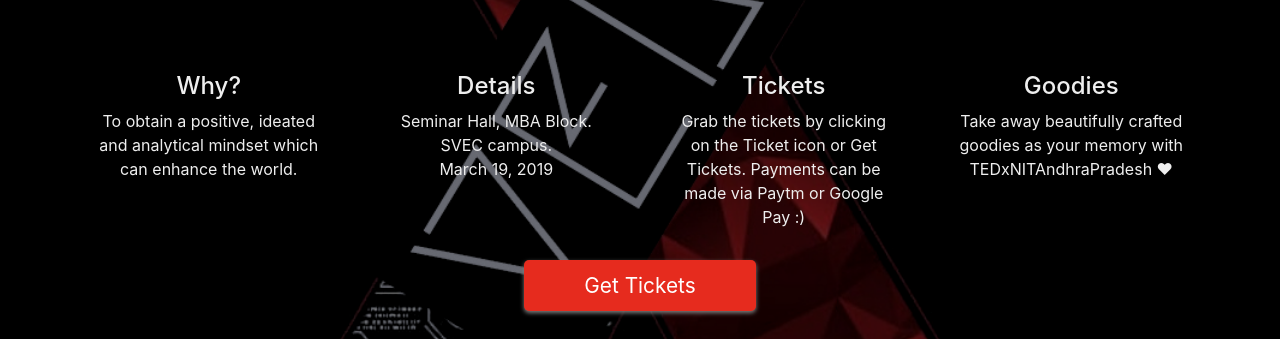
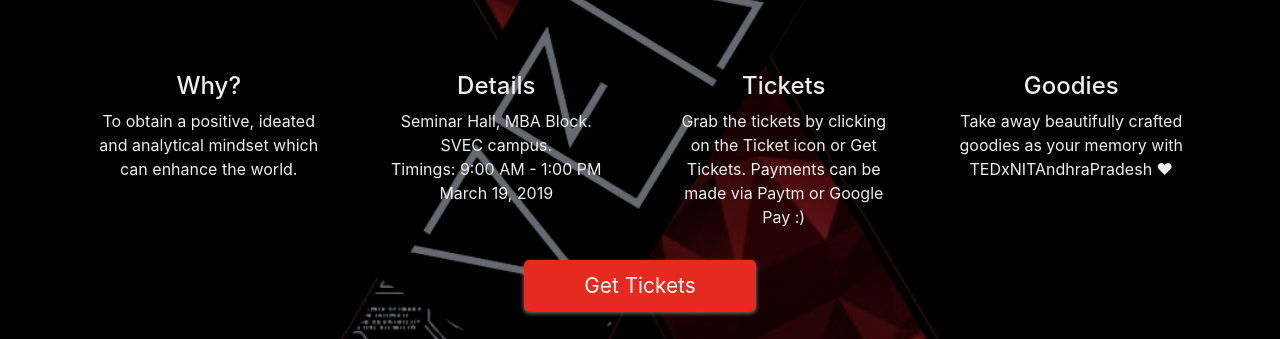
Before and after one commit to tedxnitandhra/tedxnitandhra.github.io, a plain HTML site: page index.html in a window 1280 px wide. Shown: the part 2137-2476 px from the top of the page. Drawn offline with Linux system fonts and the light colour scheme.

Commit message:
Update index.html

```diff
--- a/index.html
+++ b/index.html
@@ -344,7 +344,7 @@
                         <div class="sym"><i class="fa fa-calendar"></i></div>
                         <div class="symdes">
                             <h4 class="whitefont">Details</h4>
-                            <p class="whitefont">Seminar Hall, MBA Block.<br />SVEC campus. <br /> March 19, 2019</p>
+                            <p class="whitefont">Seminar Hall, MBA Block.<br />SVEC campus. <br /> Timings: 9:00 AM - 1:00 PM <br /> March 19, 2019</p>
                         </div>
                     </div>
                     <div class="col-md-3 col-sm-12 text-center">
```
